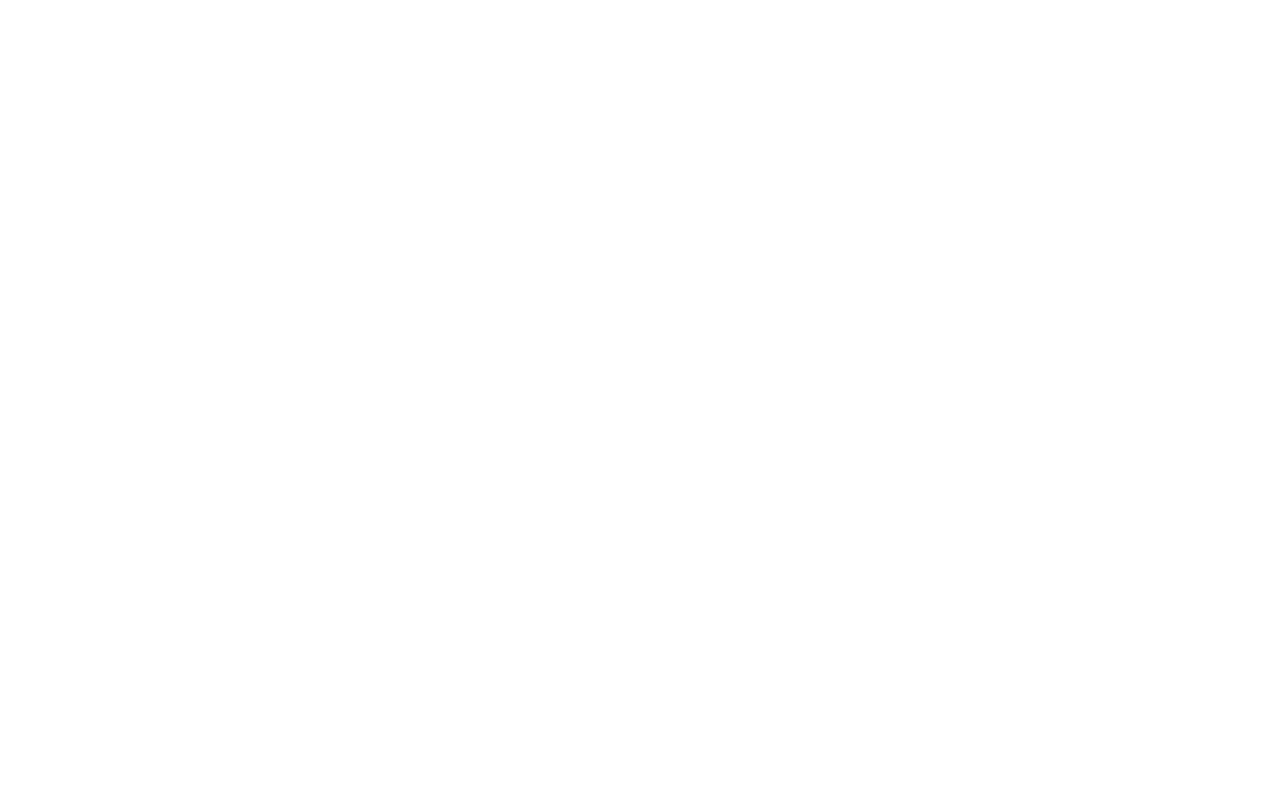
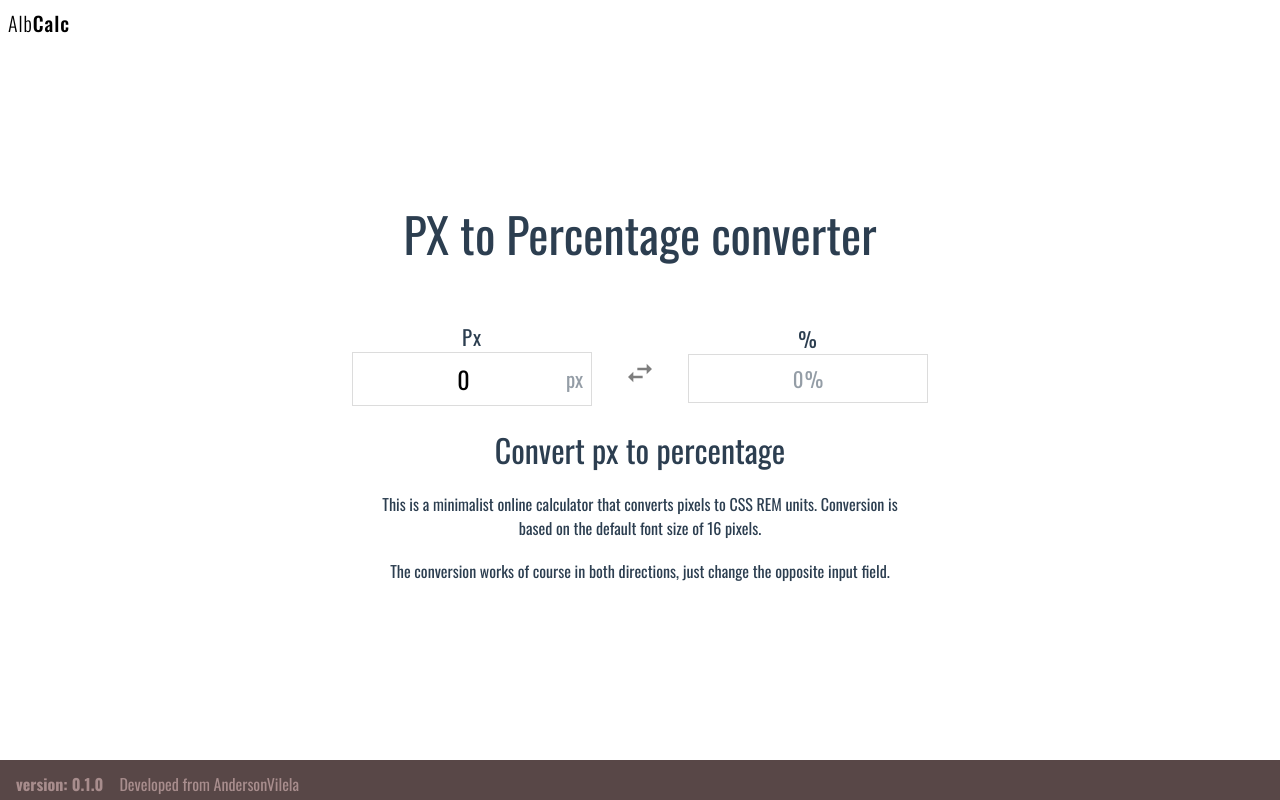
Before and after one commit to AndersonVilela/converter_unites_css, a Vue app: page /pxtopercentage in a window 1280 px wide. Built offline with nearby package versions, Linux system fonts and the light colour scheme.

Commit message:
feat: add convert px to percentage and percentage to px and aways routes

```diff
--- a/src/components/TheMenu.vue
+++ b/src/components/TheMenu.vue
@@ -12,7 +12,14 @@
             <router-link to="/remtopx">REM to PX converter</router-link>
           </li>
           <li>
-            <router-link to="/pxtorem">PX to percentage converter</router-link>
+            <router-link to="/pxtopercentage"
+              >PX to percentage converter</router-link
+            >
+          </li>
+          <li>
+            <router-link to="/percentagetopx"
+              >Percentage to PX converter</router-link
+            >
           </li>
         </ul>
       </nav>
--- a/src/router/index.ts
+++ b/src/router/index.ts
@@ -19,6 +19,16 @@ const routes: Array<RouteConfig> = [
     name: "remtopx",
     component: () => import("../views/RemToPx.vue"),
   },
+  {
+    path: "/pxtopercentage",
+    name: "pxtopercentage",
+    component: () => import("../views/PxToPercentage.vue"),
+  },
+  {
+    path: "/percentagetopx",
+    name: "percentagetopx",
+    component: () => import("../views/PercentageToPx .vue"),
+  },
 ];
 
 const router = new VueRouter({
--- a/src/views/PxToRem.vue
+++ b/src/views/PercentageToPx .vue
@@ -2,50 +2,36 @@
   <div class="Containerpxtorem">
     <TheHeader />
     <main>
-      <h3>PX to REM converter</h3>
+      <h3>Percentage to PX converter</h3>
       <section class="converter">
         <div class="box">
-          <span>Pixels</span>
+          <span>%</span>
           <div>
-            <input type="text" v-model="px" />
-            <span>px</span>
+            <input type="text" v-model="percentage" />
+            <span>%</span>
           </div>
         </div>
-        <a href="/remtopx">
+        <a href="/pxtopercentage">
           <img src="../assets/swap.svg" alt="" />
         </a>
-
         <div class="box box-result">
-          <span>REM</span>
+          <span>px</span>
           <div>
-            <span>{{ px && converttorem() }}</span>
-            <span>rem</span>
+            <span>{{ percentage && converttopx() }}</span>
+            <span>px</span>
           </div>
         </div>
       </section>
       <section class="description">
-        <h3 class="title">Convert px to rem</h3>
+        <h3 class="title">Convert percentage to px</h3>
         <p>
           This is a minimalist online calculator that converts pixels to CSS REM
           units. Conversion is based on the default font size of 16 pixels.
         </p>
         <p>
-          With the rem CSS unit, you can set a size relative to the font size of
-          the HTML root tag.
-        </p>
-        <p>
-          Conversion works naturally in both directions, just change the
+          The conversion works of course in both directions, just change the
           opposite input field.
         </p>
-        <h4 class="subtitle">EM vs. REM:</h4>
-        <p>
-          the differences Within a single document, the length of a REM unit is
-          the same everywhere and may only differ between documents. The EM, on
-          the other hand, can differ between each element, because it is
-          relative to the font size of the element itself (except the font size
-          itself, where the EM is relative to the parent).
-        </p>
-        <p>REM is the newest unit, older browsers don't support it.</p>
       </section>
     </main>
     <TheFooter class="footer" />
@@ -64,12 +50,12 @@ import Vue from "vue";
     TheFooter,
   },
 })
-export default class PxToRem extends Vue {
-  px = 0;
+export default class PercentageToPX extends Vue {
+  percentage = 0;
 
-  converttorem() {
-    if (this.px != 0) {
-      return Number(this.px) / 16;
+  converttopx() {
+    if (this.percentage != 0) {
+      return Number(this.percentage) / 6.25;
     }
   }
 }
--- a/src/views/RemToPx.vue
+++ b/src/views/PxToPercentage.vue
@@ -2,49 +2,36 @@
   <div class="Containerpxtorem">
     <TheHeader />
     <main>
-      <h3>Rem to PX converter</h3>
+      <h3>PX to Percentage converter</h3>
       <section class="converter">
         <div class="box">
-          <span>Rem</span>
+          <span>Px</span>
           <div>
-            <input type="text" v-model="rem" />
-            <span>rem</span>
+            <input type="text" v-model="px" />
+            <span>px</span>
           </div>
         </div>
-        <a href="/pxtorem">
+        <a href="/percentagetopx">
           <img src="../assets/swap.svg" alt="" />
         </a>
         <div class="box box-result">
-          <span>PX</span>
+          <span>%</span>
           <div>
-            <span>{{ rem && converttorem() }}</span>
-            <span>px</span>
+            <span>{{ px && converttopercentage() }}</span>
+            <span>%</span>
           </div>
         </div>
       </section>
       <section class="description">
-        <h3 class="title">Convert px to rem</h3>
+        <h3 class="title">Convert px to percentage</h3>
         <p>
           This is a minimalist online calculator that converts pixels to CSS REM
           units. Conversion is based on the default font size of 16 pixels.
         </p>
         <p>
-          With the rem CSS unit, you can set a size relative to the font size of
-          the HTML root tag.
-        </p>
-        <p>
-          Conversion works naturally in both directions, just change the
+          The conversion works of course in both directions, just change the
           opposite input field.
         </p>
-        <h4 class="subtitle">EM vs. REM:</h4>
-        <p>
-          the differences Within a single document, the length of a REM unit is
-          the same everywhere and may only differ between documents. The EM, on
-          the other hand, can differ between each element, because it is
-          relative to the font size of the element itself (except the font size
-          itself, where the EM is relative to the parent).
-        </p>
-        <p>REM is the newest unit, older browsers don't support it.</p>
       </section>
     </main>
     <TheFooter class="footer" />
@@ -63,12 +50,12 @@ import Vue from "vue";
     TheFooter,
   },
 })
-export default class PxToRem extends Vue {
-  rem = 0;
+export default class PxToPercentage extends Vue {
+  px = 0;
 
-  converttorem() {
-    if (this.rem != 0) {
-      return Number(this.rem) * 16;
+  converttopercentage() {
+    if (this.px != 0) {
+      return Number(this.px) * 6.25;
     }
   }
 }
```
